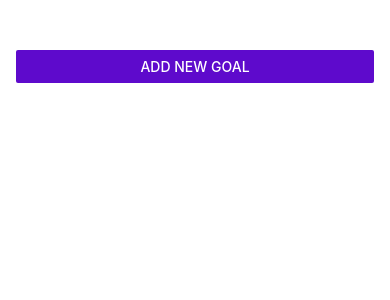
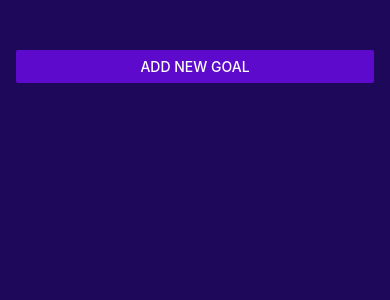
Before and after one commit to superGemHere/Goals-App, a React Native app in the folder GoalsApp/: screen / in a window 390 px wide. Shown: the top 300 px of the page. Built offline with nearby package versions, Linux system fonts and the light colour scheme.

Commit message:
feat: change status bar color

```diff
--- a/GoalsApp/App.jsx
+++ b/GoalsApp/App.jsx
@@ -11,6 +11,7 @@ import {
 
 import GoalItem from "./components/GoalItem";
 import GoalInput from "./components/GoalInput";
+import { StatusBar } from "expo-status-bar";
 
 export default function App() {
   const [isModalVis, setIsModalVis] = useState(false);
@@ -39,6 +40,8 @@ export default function App() {
   };
 
   return (
+    <>
+      <StatusBar style="light" />
       <View style={styles.appContainer}>
         <Button
           onPress={showModalHandler}
@@ -66,14 +69,16 @@ export default function App() {
             />
         </View>
       </View>
+    </>
   );
 }
 
 const styles = StyleSheet.create({
   appContainer: {
+    flex: 1,
     paddingTop: 50,
     paddingHorizontal: 16,
-    flex: 1
+    backgroundColor: "#1e085a"
   },
   goalsContainer: {
     flex: 5
```
Lines whose indentation alone changed are shown as unchanged.
